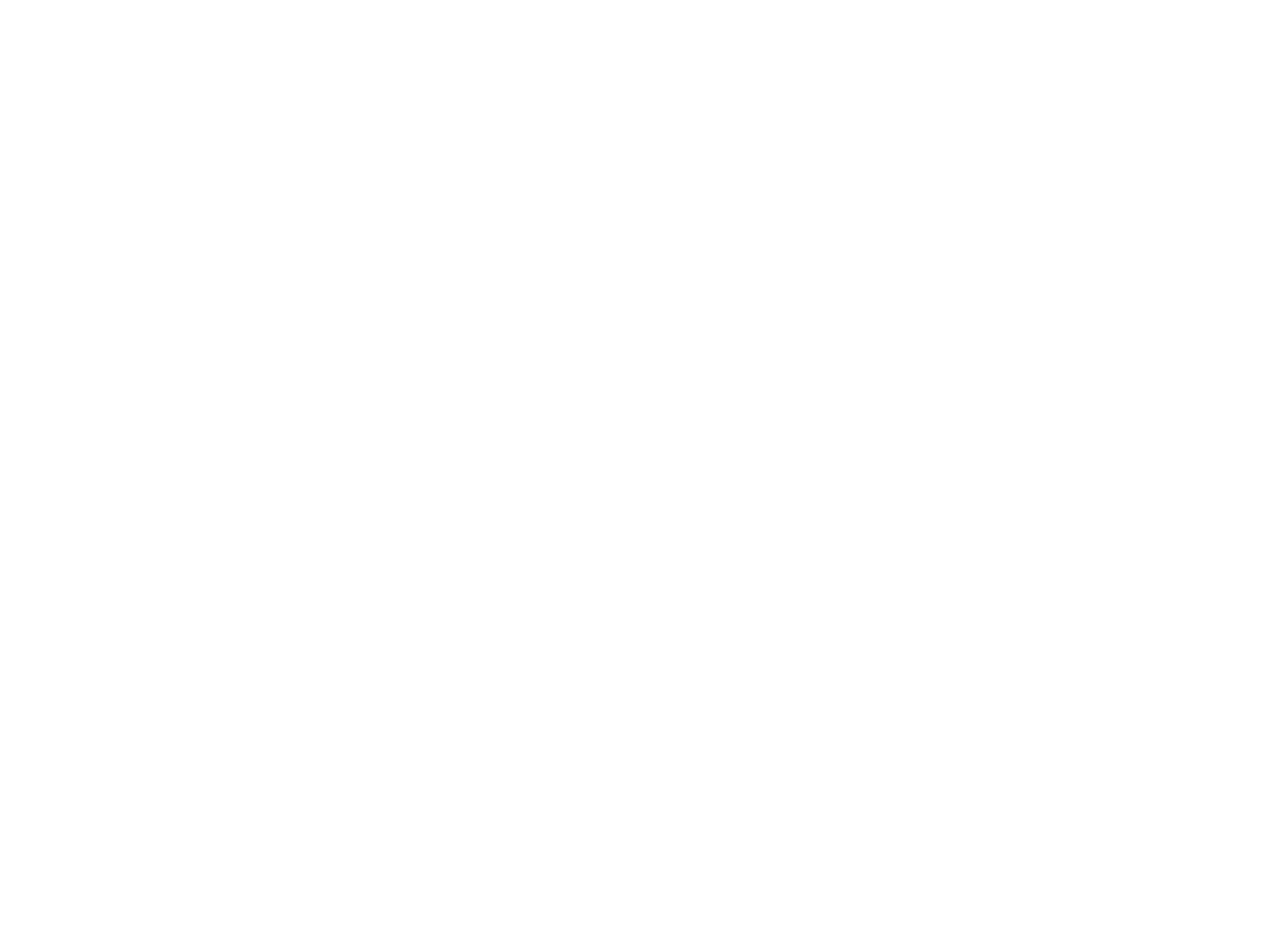
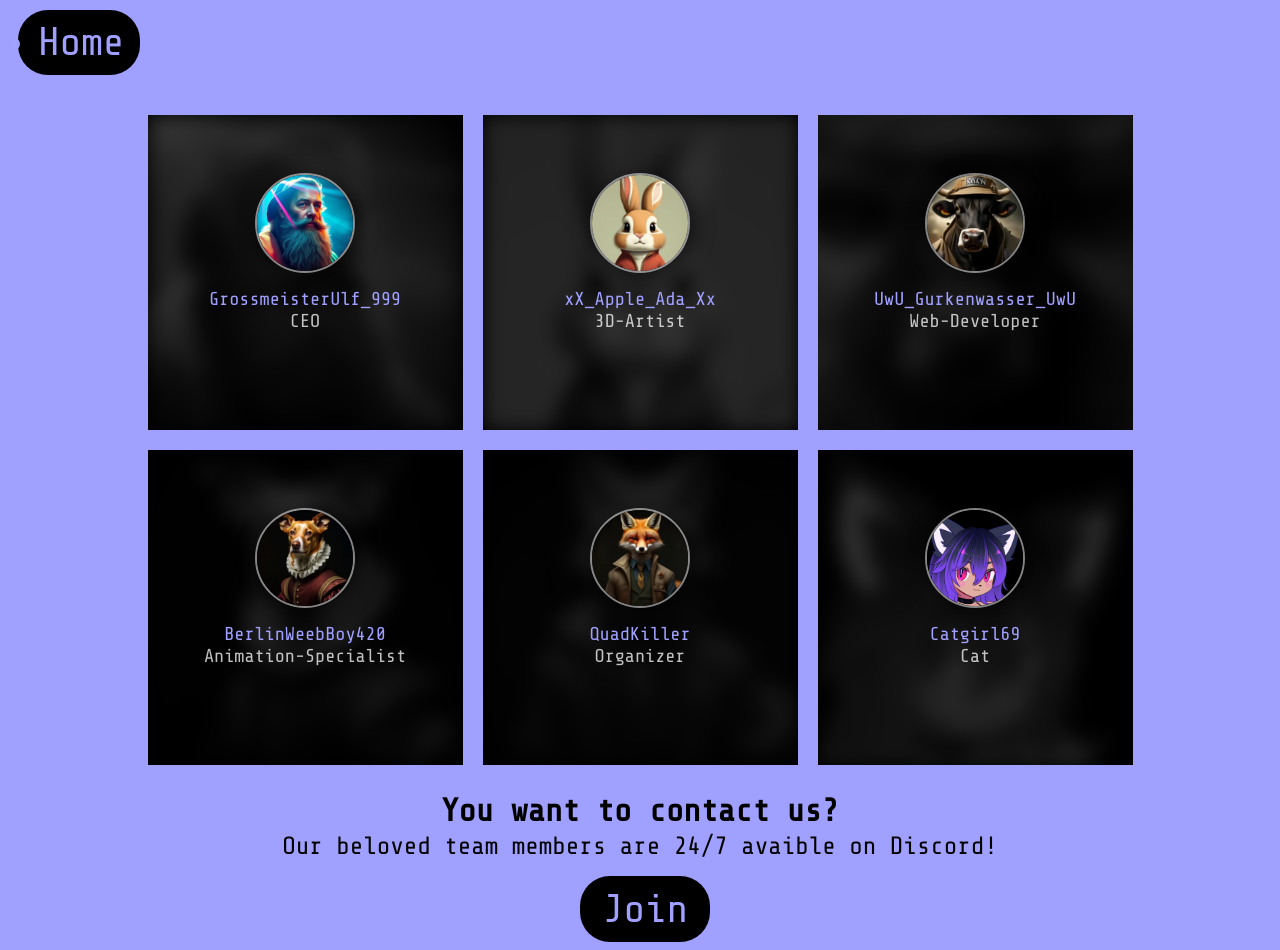
Before and after one commit to yapcona/Online_Art_Gallery_Website, a plain HTML site: page contact.html in a window 1280 px wide. Before the commit the page ends 800 px from the top, so only its background shows below. Drawn offline with nearby package versions, Linux system fonts and the light colour scheme.

Commit message:
updated contact

```diff
--- a/archive.css
+++ b/archive.css
@@ -10,7 +10,38 @@ html {
     box-sizing: inherit;
 }
 
-    body {
+a {
+	text-decoration: none;
+	color: #9fa0ff;
+}
+
+.home-btn {
+	font-size: 40px;
+	width: 122.3px;
+    height: 65px;
+    align-content: center;
+	background-color: black; /* Hintergrundfarbe */
+	color: #9fa0ff; /* Textfarbe */
+	margin-left: 10px;
+	margin-top: 10px;
+    margin-bottom: -400px;
+	padding: 10px 20px; /* Innenabstände */
+	border: none; /* Entfernt Rahmen */
+	border-radius: 30px; /* Abrundung der Ecken */
+	cursor: pointer; /* Zeigt Hand-Cursor bei Hover */
+	text-decoration: none;
+	transition: background-color 0.3s
+
+}
+
+.home-btn:hover {
+	background-color: #ffffff;
+	color: #9fa0ff;
+	text-decoration: none;
+}
+
+
+body {
     margin: 0;
     min-height: 100vh;
     font-size: 1rem;
@@ -149,35 +180,6 @@ display: block;
 }
 
 
-a {
-	text-decoration: none;
-	color: #9fa0ff;
-}
-
-.home-btn {
-	font-size: 40px;
-	width: 122.3px;
-    height: 65px;
-    align-content: center;
-	background-color: black; /* Hintergrundfarbe */
-	color: #9fa0ff; /* Textfarbe */
-	margin-left: 10px;
-	margin-top: 10px;
-    margin-bottom: -400px;
-	padding: 10px 20px; /* Innenabstände */
-	border: none; /* Entfernt Rahmen */
-	border-radius: 30px; /* Abrundung der Ecken */
-	cursor: pointer; /* Zeigt Hand-Cursor bei Hover */
-	text-decoration: none;
-	transition: background-color 0.3s
-
-}
-
-.home-btn:hover {
-	background-color: #ffffff;
-	color: #9fa0ff;
-	text-decoration: none;
-}
 
 @media screen and (max-width: 640px) {
 
--- /dev/null
+++ b/contact.css
@@ -0,0 +1,210 @@
+@import url('https://fonts.googleapis.com/css2?family=Share+Tech+Mono&display=swap');
+a {
+	text-decoration: none;
+	color: #9fa0ff;
+}
+
+.home-btn {
+	font-size: 40px;
+	width: 82px;
+	background-color: black; /* Hintergrundfarbe */
+	color: #9fa0ff; /* Textfarbe */
+	margin-left: 10px;
+	margin-top: 10px;
+	padding: 10px 20px; /* Innenabstände */
+	border: none; /* Entfernt Rahmen */
+	border-radius: 30px; /* Abrundung der Ecken */
+	cursor: pointer; /* Zeigt Hand-Cursor bei Hover */
+	text-decoration: none;
+	transition: background-color 0.3s
+
+}
+
+.home-btn:hover {
+	background-color: #ffffff;
+	color: #9fa0ff;
+	text-decoration: none;
+}
+
+
+body {
+    background-color: #9fa0ff;
+    font-family: "Share Tech Mono", monospace !important;
+    color: rgb(0, 0, 0);
+
+}
+
+/* CARDS */
+
+@import url(https://code.ionicframework.com/ionicons/2.0.1/css/ionicons.min.css);
+
+.dis-btn {
+	font-size: 40px;
+	width: 130px;
+	background-color: black; /* Hintergrundfarbe */
+	color: #9fa0ff; /* Textfarbe */
+	margin-left: 10px;
+	padding: 10px 20px; /* inner spacing  */
+	border: none; /* remove border*/
+	border-radius: 30px; /* rounded corners */
+	cursor: pointer; /* Zeigt Hand-Cursor bei Hover */
+	text-decoration: none;
+	transition: background-color 0.3s
+
+}
+
+.dis-btn:hover {
+	background-color: #ffffff;
+	color: #9fa0ff;
+	text-decoration: none;
+}
+
+
+p {
+    font-size: 25px;
+}
+
+.content {
+    line-height: 10px;
+    justify-items: center;
+}
+
+
+.snip1344-container{
+    display: flex;
+    flex-wrap: wrap;
+    justify-content: center;
+    margin: 20px;
+}
+
+.snip1344 {
+font-family: "Share Tech Mono", monospace;
+position: relative;
+overflow: hidden;
+margin: 10px;
+min-width: 230px;
+max-width: 315px;
+width: 100%;
+color: #9fa0ff;
+text-align: center;
+line-height: 1.4em;
+background-color: #000000;
+animation: wave 2s ease-in-out infinite;
+
+}
+
+.snip1344 * {
+-webkit-box-sizing: border-box;
+box-sizing: border-box;
+-webkit-transition: all 0.25s ease;
+transition: all 0.25s ease;
+}
+
+.snip1344 .background {
+width: 100%;
+vertical-align: top;
+opacity: 0.2;
+-webkit-filter: grayscale(100%) blur(10px);
+filter: grayscale(100%) blur(10px);
+-webkit-transition: all 2s ease;
+transition: all 2s ease;
+}
+
+.snip1344 figcaption {
+width: 100%;
+padding: 15px 25px;
+position: absolute;
+left: 0;
+top: 50%;
+}
+
+.snip1344 .profile {
+border-radius: 50%;
+position: absolute;
+bottom: 50%;
+left: 50%;
+max-width: 100px;
+opacity: 1;
+box-shadow: 3px 3px 20px rgba(0, 0, 0, 0.5);
+border: 2px solid rgba(255, 255, 255, 0.5);
+-webkit-transform: translate(-50%, 0%);
+transform: translate(-50%, 0%);
+}
+
+.snip1344 h3 {
+margin: 0 0 5px;
+font-weight: 400;
+}
+
+.snip1344 h3 span {
+display: block;
+font-size: 1em;
+color: rgb(255, 255, 255);
+opacity: 0.75;
+}
+
+.snip1344 i {
+padding: 10px 5px;
+display: inline-block;
+font-size: 32px;
+color: #ffffff;
+text-align: center;
+opacity: 0.65;
+}
+
+.snip1344 a {
+text-decoration: none;
+}
+
+.snip1344 i:hover {
+opacity: 1;
+-webkit-transition: all 0.35s ease;
+transition: all 0.35s ease;
+}
+
+.snip1344:hover .background,
+.snip1344.hover .background {
+-webkit-transform: scale(1.3);
+transform: scale(1.3);
+}
+
+@keyframes wave {
+    0% {
+        transform: translateY(0);
+    }
+
+    50% {
+        transform: translateY(-10px);
+    }
+
+    100% {
+        transform: translateY(0);
+    }
+}
+
+
+
+
+
+@media screen and (max-width: 640px) {
+    .snip1344 {
+        width: calc(100% - 20px);
+        }
+
+    .content {
+
+        line-height: 28px;
+        justify-items: center;
+    }
+}
+
+@media screen and (max-width: 1080px) {
+    .snip1344 {
+        width: calc(50% - 20px);
+        }
+
+	.content {
+		display: flex;
+		align-items: flex-start;
+	}
+}
--- a/contact.html
+++ b/contact.html
@@ -0,0 +1,75 @@
+<!DOCTYPE html>
+<html lang="en">
+<head>
+    <meta charset="UTF-8">
+    <meta name="viewport" content="width=device-width, initial-scale=1.0">
+    <link rel="stylesheet" href="contact.css">
+    <title>métamorphose</title>
+</head>
+<body>
+
+    <!-- Navbar -->
+    <label for="active" class="menu-btn"><i class="fas fa-bars"></i></label>
+    <div class="menu">
+        <ul class="home-btn">
+            <!-- Home -->
+            <li><a href="index.html">Home</a></li>
+        </ul>
+    </div>
+    <div class="snip1344-container">
+        <figure class="snip1344"><img src="pics/ulf.jpg" alt="profile-sample6" class="background"/><img src="pics/ulf.jpg" alt="profile-sample6" class="profile"/>
+            <figcaption>
+            <h3> GrossmeisterUlf_999 <span>CEO</span></h3>
+            <div class="icons"><a href="#"><i class="ion-social-reddit-outline"></i></a><a href="#"> <i class="ion-social-twitter-outline"></i></a><a href="#"> <i class="ion-social-vimeo-outline"></i></a></div>
+            </figcaption>
+        </figure>
+        <figure class="snip1344"><img src="pics/ada.png" alt="profile-sample1" class="background"/><img src="pics/ada.png" alt="profile-sample1" class="profile"/>
+            <figcaption>
+            <h3> xX_Apple_Ada_Xx <span>3D-Artist</span></h3>
+            <div class="icons"><a href="#"><i class="ion-social-reddit-outline"></i></a><a href="#"> <i class="ion-social-twitter-outline"></i></a><a href="#"> <i class="ion-social-vimeo-outline"></i></a></div>
+            </figcaption>
+        </figure>
+        <figure class="snip1344 hover"><img src="pics/alper.png" alt="profile-sample7" class="background"/><img src="pics/alper.png" alt="profile-sample7" class="profile"/>
+            <figcaption>
+            <h3> UwU_Gurkenwasser_UwU <span>Web-Developer</span></h3>
+            <div class="icons"><a href="#"><i class="ion-social-reddit-outline"></i></a><a href="#"> <i class="ion-social-twitter-outline"></i></a><a href="#"> <i class="ion-social-vimeo-outline"></i></a></div>
+            </figcaption>
+        </figure>
+
+        <figure class="snip1344"><img src="pics/marvin.png" alt="profile-sample6" class="background"/><img src="pics/marvin.png" alt="profile-sample6" class="profile"/>
+            <figcaption>
+            <h3> BerlinWeebBoy420 <span> Animation-Specialist </span></h3>
+            <div class="icons"><a href="#"><i class="ion-social-reddit-outline"></i></a><a href="#"> <i class="ion-social-twitter-outline"></i></a><a href="#"> <i class="ion-social-vimeo-outline"></i></a></div>
+            </figcaption>
+        </figure>
+        <figure class="snip1344"><img src="pics/alem.png" alt="profile-sample6" class="background"/><img src="pics/alem.png" alt="profile-sample6" class="profile"/>
+            <figcaption>
+            <h3> QuadKiller <span> Organizer</span></h3>
+            <div class="icons"><a href="#"><i class="ion-social-reddit-outline"></i></a><a href="#"> <i class="ion-social-twitter-outline"></i></a><a href="#"> <i class="ion-social-vimeo-outline"></i></a></div>
+            </figcaption>
+        </figure>
+        <figure class="snip1344"><img src="pics/sel.png" alt="profile-sample6" class="background"/><img src="pics/sel.png" alt="profile-sample6" class="profile"/>
+            <figcaption>
+            <h3> Catgirl69 <span> Cat </span></h3>
+            <div class="icons"><a href="#"><i class="ion-social-reddit-outline"></i></a><a href="#"> <i class="ion-social-twitter-outline"></i></a><a href="#"> <i class="ion-social-vimeo-outline"></i></a></div>
+            </figcaption>
+        </figure>
+    </div>
+
+    <div class="content">
+        <h1>
+            You want to contact us?
+        </h1>
+
+        <p>
+            Our beloved team members are 24/7 avaible on Discord!
+        </p>
+
+        <button class="dis-btn">
+            <a style="font-family: Share Tech Mono, monospace;" href="https://discord.gg/G74GyH8VDa"> Join </a>
+        </button>
+    </div>
+
+
+</body>
+</html>
--- a/events.css
+++ b/events.css
@@ -9,6 +9,34 @@
 	--dim2: 0.5vw;
 }
 
+a {
+	text-decoration: none;
+	color: #9fa0ff;
+}
+
+.home-btn {
+	font-size: 40px;
+	width: 82px;
+	background-color: black; /* Hintergrundfarbe */
+	color: #9fa0ff; /* Textfarbe */
+	margin-left: 10px;
+	margin-top: 10px;
+	padding: 10px 20px; /* Innenabstände */
+	border: none; /* Entfernt Rahmen */
+	border-radius: 30px; /* Abrundung der Ecken */
+	cursor: pointer; /* Zeigt Hand-Cursor bei Hover */
+	text-decoration: none;
+	transition: background-color 0.3s
+
+}
+
+.home-btn:hover {
+	background-color: #ffffff;
+	color: #9fa0ff;
+	text-decoration: none;
+}
+
+
 body {
     background-color: #9fa0ff;
     font-family: "Share Tech Mono", monospace !important;
@@ -16,6 +44,9 @@ body {
 
 }
 
+p {
+	font-family: "Share Tech Mono", monospace !important;
+}
 /*LIBRARY*/
 #title {
 	margin: auto;
@@ -192,32 +223,7 @@ body {
 	background-position: center;
 }
 
-a {
-	text-decoration: none;
-	color: #9fa0ff;
-}
 
-.home-btn {
-	font-size: 40px;
-	width: 82px;
-	background-color: black; /* Hintergrundfarbe */
-	color: #9fa0ff; /* Textfarbe */
-	margin-left: 10px;
-	margin-top: 10px;
-	padding: 10px 20px; /* Innenabstände */
-	border: none; /* Entfernt Rahmen */
-	border-radius: 30px; /* Abrundung der Ecken */
-	cursor: pointer; /* Zeigt Hand-Cursor bei Hover */
-	text-decoration: none;
-	transition: background-color 0.3s
-
-}
-
-.home-btn:hover {
-	background-color: #ffffff;
-	color: #9fa0ff;
-	text-decoration: none;
-}
 
 @media screen and (max-width: 640px) {
 
```
Also changed, not shown: about.html (+10 -4 lines), archive.html (+3 -7 lines), events.html (+3 -2 lines), index.html (+2 -2 lines), pics/ada.png (added), pics/alem.png (added), pics/alper.png (added), pics/marvin.png (added), pics/sel.png (added), pics/ulf.jpg (added).
